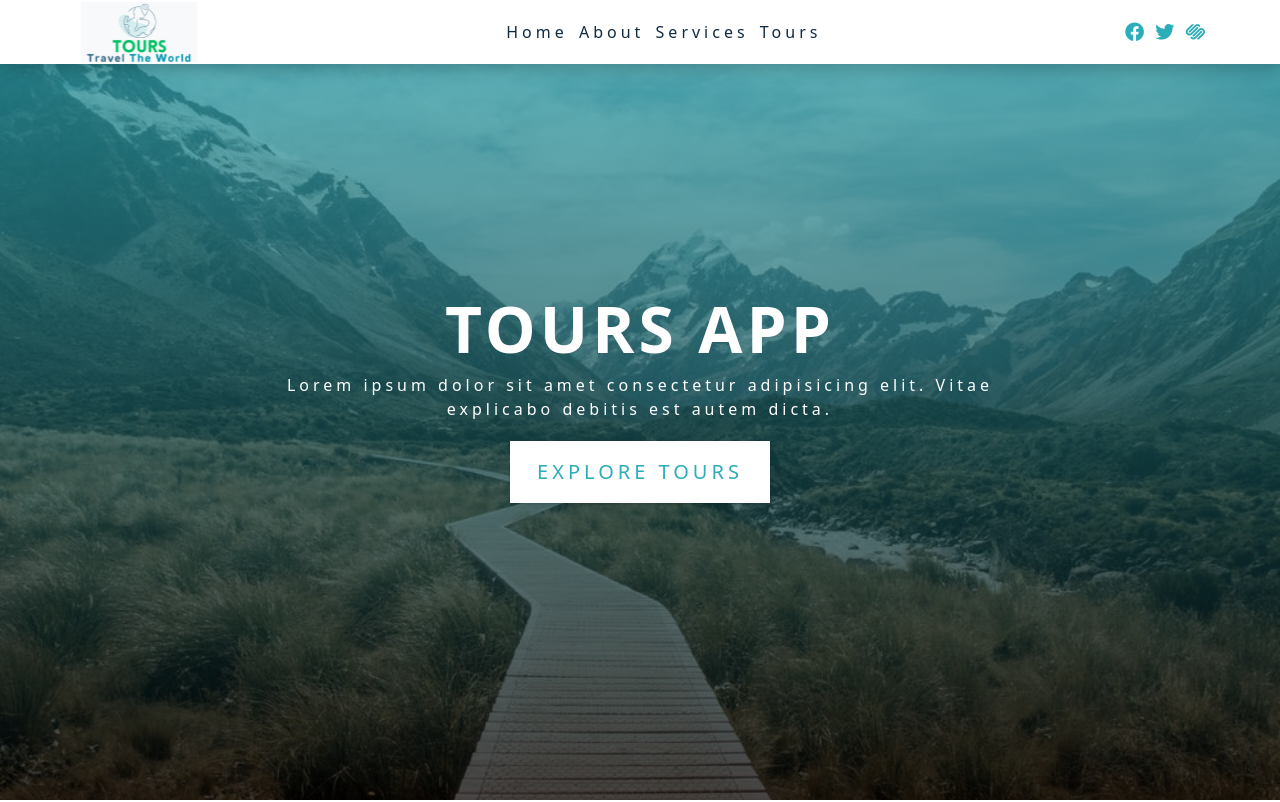
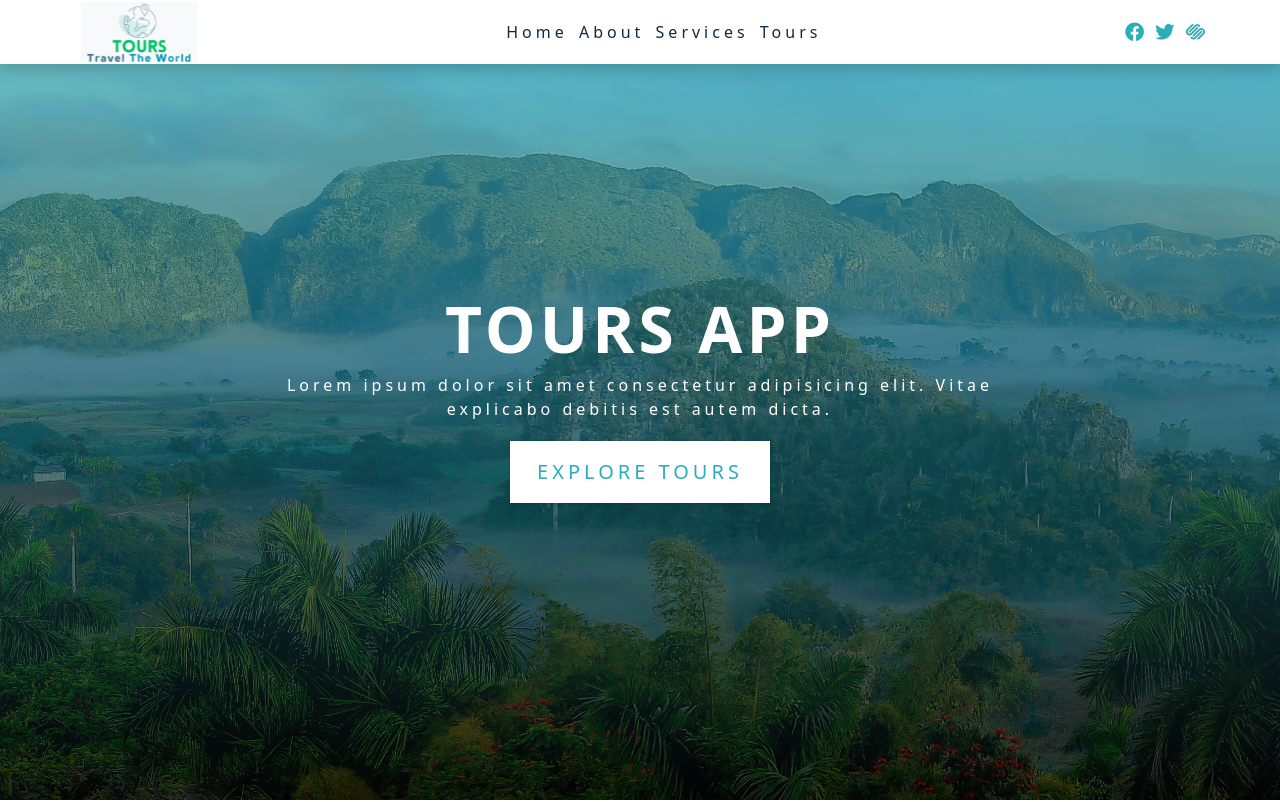
Before and after one commit to SherifAckles/tours, a React (Vite) app in the folder tours/: page / in a window 1280 px wide. Shown: the top 802 px of the page. Built offline with nearby package versions, Linux system fonts and the light colour scheme.

Commit message:
made the  title component capital

```diff
--- /dev/null
+++ b/tours/src/components/PageLink.jsx
@@ -0,0 +1,14 @@
+/* eslint-disable react/prop-types */
+
+
+const PageLink = ({itemClass, href, text }) => {
+  return (
+    <li>
+      <a href={href} className={itemClass}>
+        {text}
+      </a>
+    </li>
+  );
+};
+
+export default PageLink
--- a/tours/src/components/PageLinks.jsx
+++ b/tours/src/components/PageLinks.jsx
@@ -1,18 +1,11 @@
 import { pageLinks } from "../data";
-
+import PageLink from "./PageLink";
 // eslint-disable-next-line react/prop-types
-const PageLinks = ({parentClass,itemClass}) => {
+const PageLinks = ({ parentClass, itemClass }) => {
   return (
     <ul className={parentClass}>
       {pageLinks.map((link) => {
-        const { id, href, text } = link;
-        return (
-          <li key={id}>
-            <a href={href} className={itemClass}>
-              {text}
-            </a>
-          </li>
-        );
+        return <PageLink key={link.id} {...link} itemClass={itemClass} />;
       })}
     </ul>
   );
--- a/tours/src/components/Services.jsx
+++ b/tours/src/components/Services.jsx
@@ -1,4 +1,4 @@
-import Title from "./title";
+import Title from "./Title";
 import { services } from "../data";
 import Service from './Service'
 const Services = () => {
--- a/tours/src/index.css
+++ b/tours/src/index.css
@@ -211,7 +211,7 @@ Hero
 @media screen and (min-width: 768px) {
   .hero {
     background: linear-gradient(rgb(44, 174, 186, 0.7), rgba(0, 0, 0, 0.7)),
-      url('./assets/images/main.jpeg') center/cover no-repeat;
+      url('./assets/images/hero-pic.jpg') center/cover no-repeat;
   }
   .hero-banner {
     padding: 0;
```
Also changed, not shown: tours/src/assets/images/hero-pic.jpg (added), tours/src/assets/images/main.jpeg (deleted).
